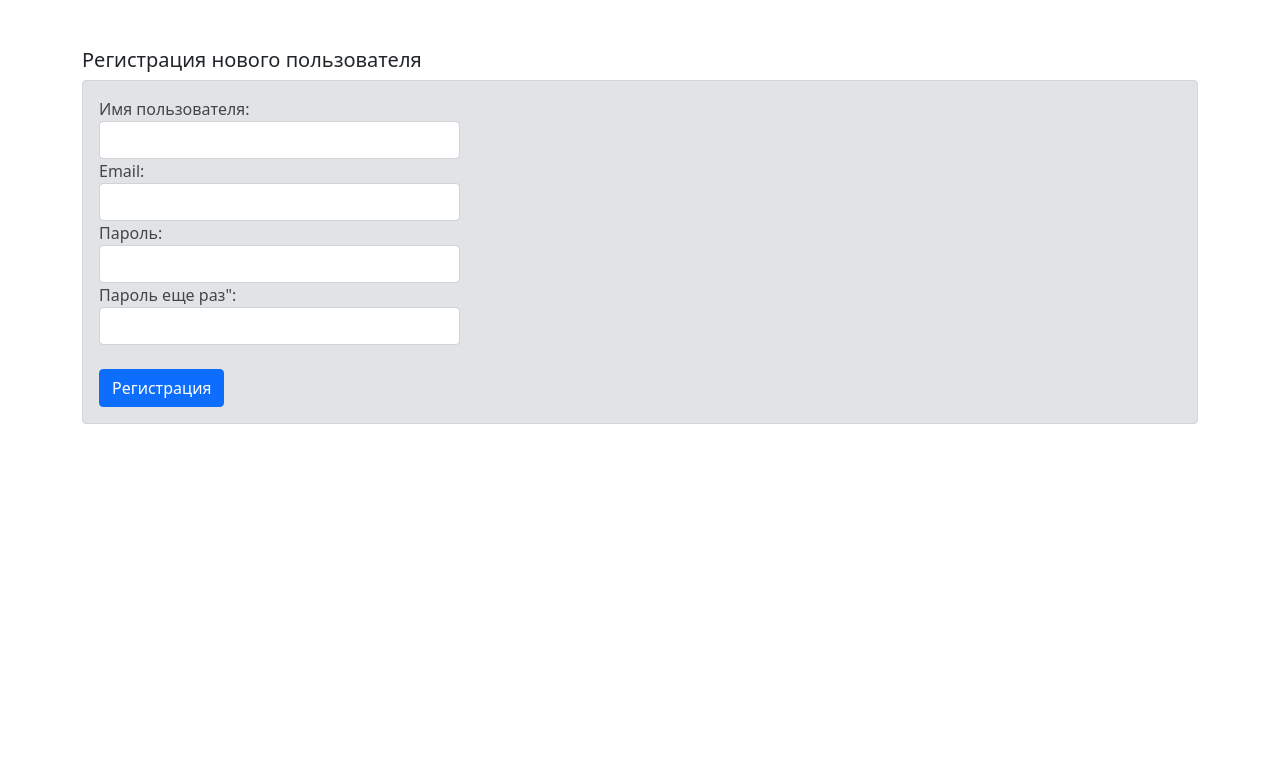
After one commit to theRMN/video-audio_downloader, a Django app: page /register/ in a window 1280 px wide. The commit adds this page. Shown: the top 783 px of the page. Run offline with Django 3.2, Linux system fonts and the light colour scheme; some libraries are stand-ins or nearby versions.

Commit message:
add login/logout and registration for users

```diff
--- a/requirements.txt
+++ b/requirements.txt
@@ -1,5 +1,6 @@
 asgiref==3.4.1
 Django==3.2.8
+django-crispy-forms==1.13.0
 pytube==11.0.2
 pytz==2021.3
 sqlparse==0.4.2
--- a/video_audio/models.py
+++ b/video_audio/models.py
@@ -8,3 +8,4 @@ class VideoInfo(models.Model):
     video_url = models.URLField()
     audio_url = models.URLField()
     abr = models.TextField()
+    image = models.URLField()
--- a/video_audio/scripts.py
+++ b/video_audio/scripts.py
@@ -1,7 +1,7 @@
 from pytube import YouTube
+from pytube.exceptions import LiveStreamError, RegexMatchError, VideoUnavailable
+
 from datetime import timedelta
-
-from pytube.exceptions import LiveStreamError, RegexMatchError, VideoUnavailable
 
 
 def get_video_data(url):
--- /dev/null
+++ b/video_audio/templates/registration/register.html
@@ -0,0 +1,40 @@
+<head>
+    <meta charset="UTF-8">
+    <title>Title</title>
+    {% load static %}
+    <link rel="stylesheet" href="{% static 'css/bootstrap.min.css' %}" type="text/css">
+</head>
+<body>
+<div class="container">
+    <br>
+    <br>
+    <h5>Регистрация нового пользователя</h5>
+
+    <form method="post">
+        {% csrf_token %}
+        <div class="alert alert-secondary" role="alert">
+                <div class="form-row">
+                    <div class="form-group col-md-4">
+                        <label for="inputName">Имя пользователя:</label>
+                        <input id="inputName" type="text" class="form-control" name="username">
+                    </div>
+                    <div class="form-group col-md-4">
+                        <label for="inputEmail">Email:</label>
+                        <input id="inputEmail" type="text" class="form-control" name="email">
+                    </div>
+                    <div class="form-group col-md-4">
+                        <label for="inputPass1">Пароль:</label>
+                        <input id="inputPass1" type="text" class="form-control" name="password">
+                    </div>
+                    <div class="form-group col-md-4">
+                        <label for="inputPass2">Пароль еще раз":</label>
+                        <input id="inputPass2" type="text" class="form-control" name="password2">
+                    </div>
+                </div>
+                <br>
+                <input type="submit" class="btn btn-primary" value="Регистрация">
+        </div>
+    </form>
+</div>
+</body>
+</html>
--- a/video_audio/templates/video_audio/base.html
+++ b/video_audio/templates/video_audio/index.html
@@ -12,6 +12,12 @@
                 <div class="input-group mb-3">
                     <input type="url" class="form-control" placeholder="Вставьте ссылку на видео сюда" name="url" aria-label="Sizing example input" aria-describedby="inputGroup-sizing-sm">
                     <input type="submit" class="btn btn-primary" value="Загрузить" formmethod="post">
+                    <div class="row g-5">
+                        <div class="col-auto">
+                            <a class="btn btn-primary" href="{% url 'login' %}" role="button">Вход</a>
+                            <a class="btn btn-primary" href="{% url 'register' %}" role="button">Регистрация</a>
+                        </div>
+                    </div>
                 </div>
             </div>
         </div>
--- a/video_audio/urls.py
+++ b/video_audio/urls.py
@@ -1,7 +1,12 @@
-from django.urls import path
+from django.urls import path, reverse_lazy
+from django.contrib.auth import views
 
-from video_audio import views
+from video_audio import views as va
 
 urlpatterns = [
-    path('', views.VideoTemplateView.as_view())
+    path('', va.VideoTemplateView.as_view(), name='main'),
+    path('login/', views.LoginView.as_view(), name='login'),
+    path('logout/', views.LogoutView.as_view(next_page=reverse_lazy('main')), name='logout'),
+    path('register/', va.RegisterView.as_view(), name="register"),
+
 ]
--- a/video_audio/views.py
+++ b/video_audio/views.py
@@ -1,17 +1,41 @@
-from django.shortcuts import render
+from django.contrib.auth.models import User
+from django.shortcuts import render, redirect
+from django.urls import reverse
 from django.views.generic import TemplateView
 
 from .scripts import check_exceptions
+from .models import VideoInfo
 
 
 class VideoTemplateView(TemplateView):
-    template_name = 'video_audio/base.html'
+    template_name = 'video_audio/index.html'
 
     def post(self, request):
         url = request.POST.get('url')
         data = check_exceptions(url)
+        user = request.user
 
         if data.get('exception'):
             return render(request, self.template_name, context=data)
 
+        if user.id:
+            VideoInfo.objects.create(**data)
+
         return render(request, self.template_name, context={'data': [data]})
+
+
+class RegisterView(TemplateView):
+    template_name = "registration/register.html"
+
+    def dispatch(self, request, *args, **kwargs):
+        if request.method == 'POST':
+            username = request.POST.get('username')
+            email = request.POST.get('email')
+            password = request.POST.get('password')
+            password2 = request.POST.get('password2')
+
+            if password == password2:
+                User.objects.create_user(username, email, password)
+                return redirect(reverse("login"))
+
+        return render(request, self.template_name)
--- a/youtube_downloader/settings.py
+++ b/youtube_downloader/settings.py
@@ -18,6 +18,8 @@ INSTALLED_APPS = [
     'django.contrib.staticfiles',
 
     'video_audio',
+
+    'crispy_forms',
 ]
 
 MIDDLEWARE = [
@@ -89,3 +91,7 @@ DEFAULT_AUTO_FIELD = 'django.db.models.BigAutoField'
 STATICFILES_DIRS = [os.path.join(BASE_DIR, 'static')]
 
 STATIC_ROOT = os.path.join(BASE_DIR, 'static_root')
+
+CRISPY_TEMPLATE_PACK = 'bootstrap4'
+
+LOGIN_REDIRECT_URL = '/'
```
Also changed, not shown: video_audio/templates/base.html (added, +18 -0 lines), video_audio/templates/registration/login.html (added, +19 -0 lines), video_audio/migrations/0008_videoinfo_image.py (added).
